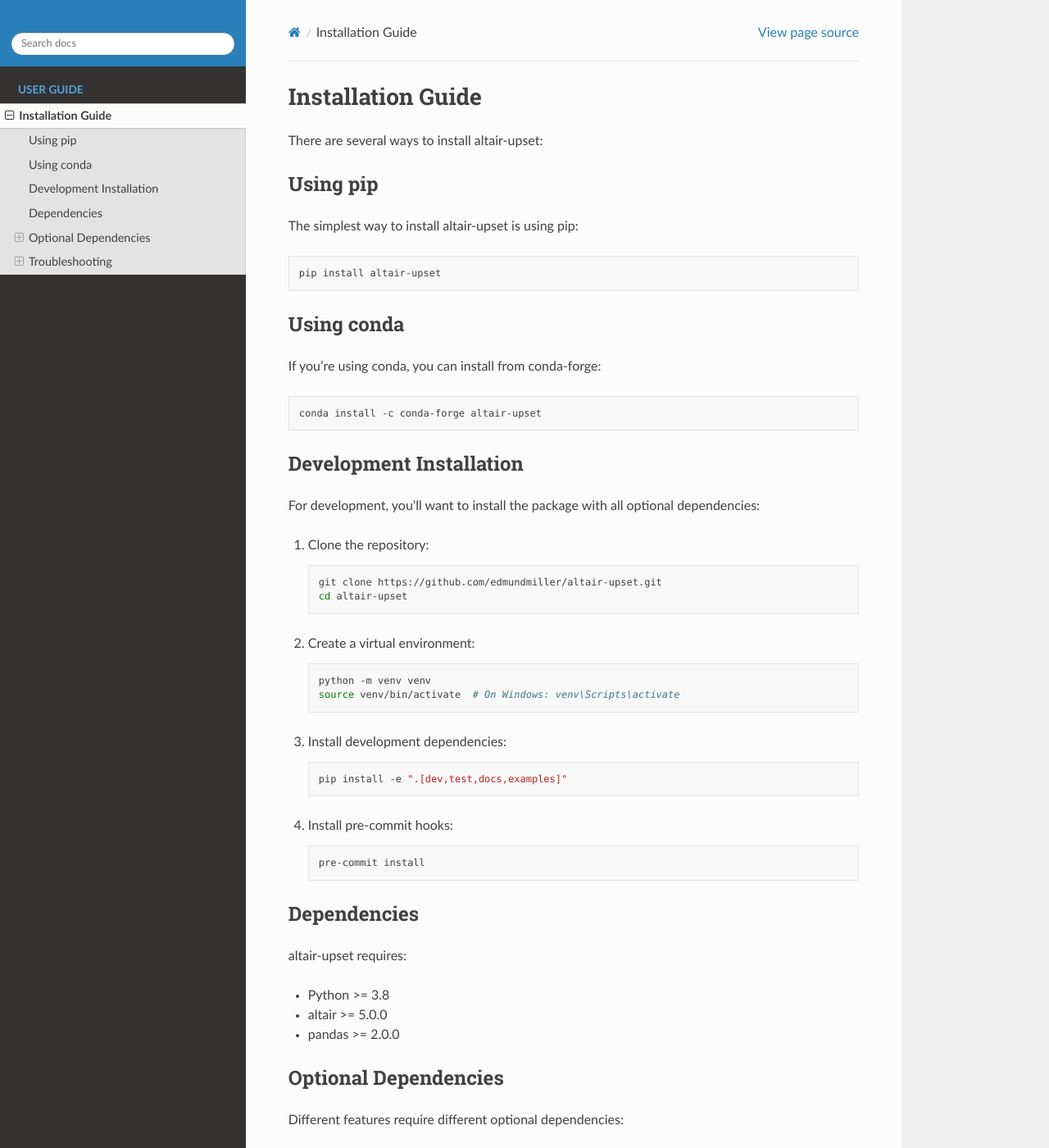
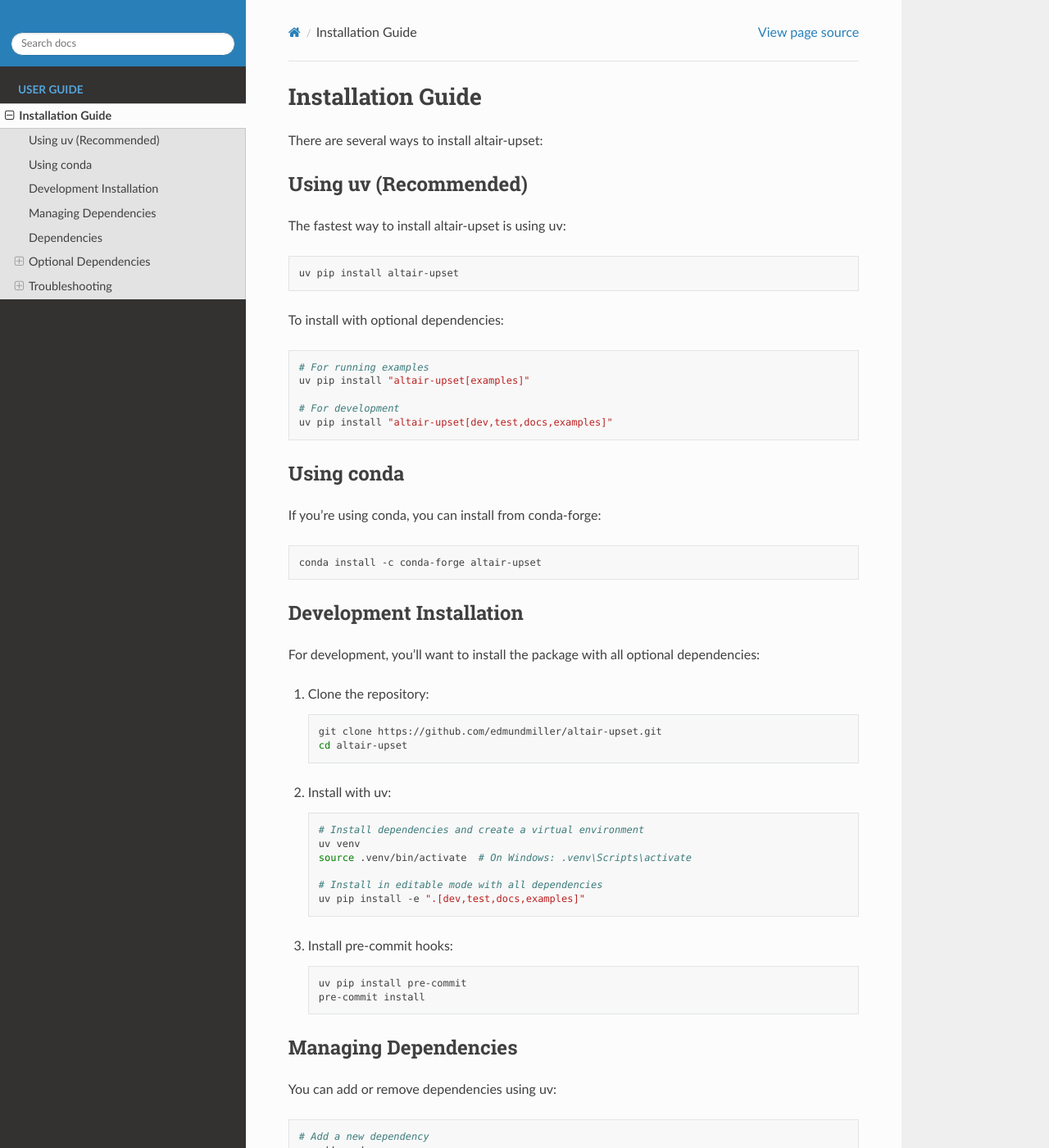
Before and after one commit to edmundmiller/upset-altair, a Sphinx documentation site: the page built from docs/installation.md, in a window 1280 px wide and 1400 px high. Shown: the whole window at 82% size. Built offline with Sphinx 7.4.7 and the Read the Docs theme 3.1.0, drawn with Linux system fonts in a browser that asks for light colours; pages that are not in the unit, such as notebooks, are missing from menus; some of the changed text lies outside the part shown.

Commit message:
docs: Update installation

````diff
--- a/docs/installation.md
+++ b/docs/installation.md
@@ -2,12 +2,22 @@
 
 There are several ways to install altair-upset:
 
-## Using pip
+## Using uv (Recommended)
 
-The simplest way to install altair-upset is using pip:
+The fastest way to install altair-upset is using uv:
 
 ```bash
-pip install altair-upset
+uv pip install altair-upset
+```
+
+To install with optional dependencies:
+
+```bash
+# For running examples
+uv pip install "altair-upset[examples]"
+
+# For development
+uv pip install "altair-upset[dev,test,docs,examples]"
 ```
 
 ## Using conda
@@ -23,26 +33,46 @@
 For development, you'll want to install the package with all optional dependencies:
 
 1. Clone the repository:
+
    ```bash
    git clone https://github.com/edmundmiller/altair-upset.git
    cd altair-upset
    ```
 
-2. Create a virtual environment:
+2. Install with uv:
+
    ```bash
-   python -m venv venv
-   source venv/bin/activate  # On Windows: venv\Scripts\activate
+   # Install dependencies and create a virtual environment
+   uv venv
+   source .venv/bin/activate  # On Windows: .venv\Scripts\activate
+
+   # Install in editable mode with all dependencies
+   uv pip install -e ".[dev,test,docs,examples]"
    ```
 
-3. Install development dependencies:
+3. Install pre-commit hooks:
    ```bash
-   pip install -e ".[dev,test,docs,examples]"
+   uv pip install pre-commit
+   pre-commit install
    ```
 
-4. Install pre-commit hooks:
-   ```bash
-   pre-commit install
-   ```
+## Managing Dependencies
+
+You can add or remove dependencies using uv:
+
+```bash
+# Add a new dependency
+uv add pandas
+
+# Add with version constraint
+uv add 'altair>=5.0.0'
+
+# Remove a dependency
+uv remove pandas
+
+# Upgrade a package
+uv lock --upgrade-package altair
+```
 
 ## Dependencies
 
@@ -57,22 +87,26 @@
 Different features require different optional dependencies:
 
 ### For running examples:
+
 - numpy >= 1.24.0
 - scikit-learn >= 1.0.0
 - jupyter >= 1.0.0
 - ipywidgets >= 8.0.0
 
 ### For development:
+
 - ruff >= 0.1.0
 - pre-commit >= 3.0.0
 
 ### For testing:
+
 - pytest >= 7.0.0
 - pytest-cov >= 4.0.0
 - syrupy >= 4.0.0
 - jsonschema >= 4.0.0
 
 ### For documentation:
+
 - sphinx >= 7.0.0
 - sphinx-rtd-theme >= 2.0.0
 - sphinx-gallery >= 0.15.0
@@ -83,22 +117,28 @@
 
 ### Common Issues
 
-1. **Version conflicts**: If you encounter version conflicts, try creating a new virtual environment:
+1. **Version conflicts**: If you encounter version conflicts, try creating a fresh environment:
+
    ```bash
-   python -m venv fresh-env
+   uv venv fresh-env
    source fresh-env/bin/activate
-   pip install altair-upset
+   uv pip install altair-upset
    ```
 
 2. **Missing dependencies**: If you see import errors, make sure you have all required dependencies:
+
    ```bash
-   pip install "altair-upset[examples]"  # For running examples
+   uv pip install "altair-upset[examples]"  # For running examples
    ```
 
-3. **Jupyter integration**: For Jupyter notebook support:
+3. **Cache issues**: If you encounter cache-related problems:
+
    ```bash
-   pip install "altair-upset[examples]"
-   jupyter nbextension enable --py widgetsnbextension
+   # Clean the cache
+   uv cache clean
+
+   # Remove outdated cache entries
+   uv cache prune
    ```
 
 ### Getting Help
````
